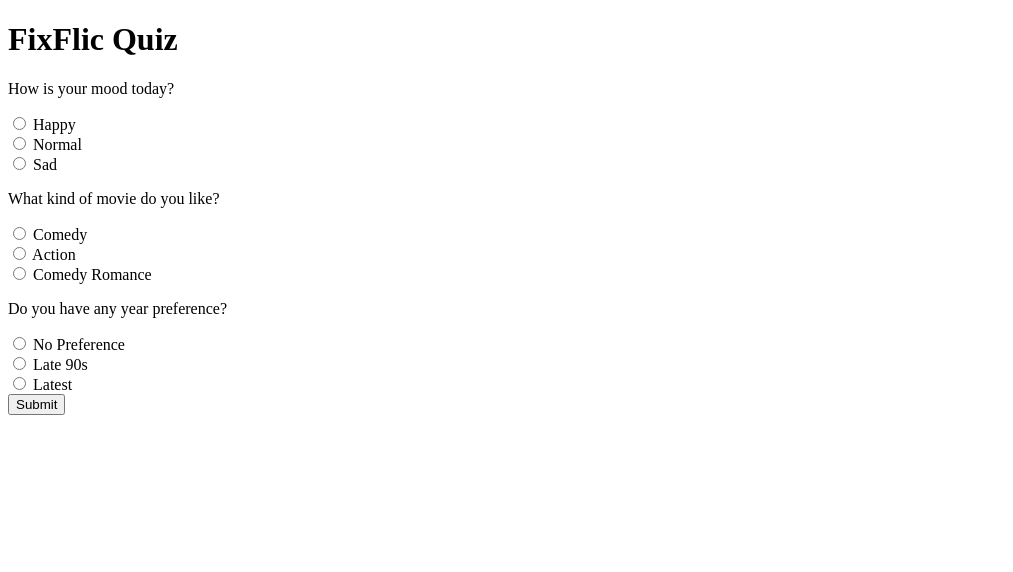
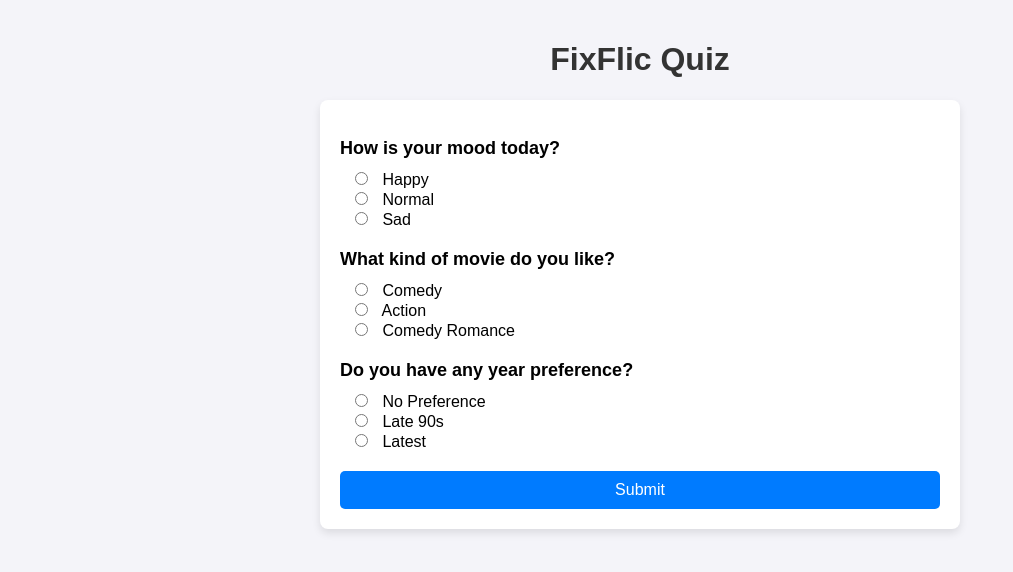
Before and after one commit to manjotGG/FixFlic, a Flask app: page / in a window 1280 px wide. Shown: the top 572 px of the page, without its empty margins (0-1013 px from the left). Run offline with Flask 3, Linux system fonts and the light colour scheme.

Commit message:
Upgrade in index

```diff
--- a/templates/index.html
+++ b/templates/index.html
@@ -4,21 +4,74 @@
     <meta charset="UTF-8">
     <meta name="viewport" content="width=device-width, initial-scale=1.0">
     <title>FixFlic Quiz</title>
+    <style>
+        body {
+            font-family: Arial, sans-serif;
+            background-color: #f4f4f9;
+            margin: 0;
+            padding: 20px;
+        }
+        h1 {
+            color: #333;
+            text-align: center;
+        }
+        form {
+            background-color: white;
+            border-radius: 8px;
+            box-shadow: 0 4px 8px rgba(0, 0, 0, 0.1);
+            padding: 20px;
+            max-width: 600px;
+            margin: 0 auto;
+        }
+        .question {
+            margin-bottom: 20px;
+        }
+        label {
+            font-size: 16px;
+            margin-left: 10px;
+        }
+        input[type="radio"] {
+            margin-right: 10px;
+        }
+        button {
+            background-color: #007BFF;
+            color: white;
+            border: none;
+            padding: 10px 20px;
+            font-size: 16px;
+            border-radius: 5px;
+            cursor: pointer;
+            width: 100%;
+        }
+        button:hover {
+            background-color: #0056b3;
+        }
+        .question-text {
+            font-weight: bold;
+            font-size: 18px;
+            margin-bottom: 10px;
+        }
+    </style>
 </head>
 <body>
+
     <h1>FixFlic Quiz</h1>
+
     <form action="/submit_quiz" method="POST">
         {% for i, q in enumerate(quiz) %}
-            <p>{{ q.question }}</p>
-            {% for j, option in enumerate(q.options) %}
-                <label>
-                    <input type="radio" name="{{ 'mood' if i == 0 else 'genre' if i == 1 else 'year' }}" value="{{ j + 1 }}" required>
-                    {{ option }}
-                </label>
-                <br>
-            {% endfor %}
+            <div class="question">
+                <p class="question-text">{{ q.question }}</p>
+                {% for j, option in enumerate(q.options) %}
+                    <label>
+                        <input type="radio" name="{{ 'mood' if i == 0 else 'genre' if i == 1 else 'year' }}" value="{{ j + 1 }}" required>
+                        {{ option }}
+                    </label><br>
+                {% endfor %}
+            </div>
         {% endfor %}
+
         <button type="submit">Submit</button>
     </form>
+
 </body>
 </html>
```
